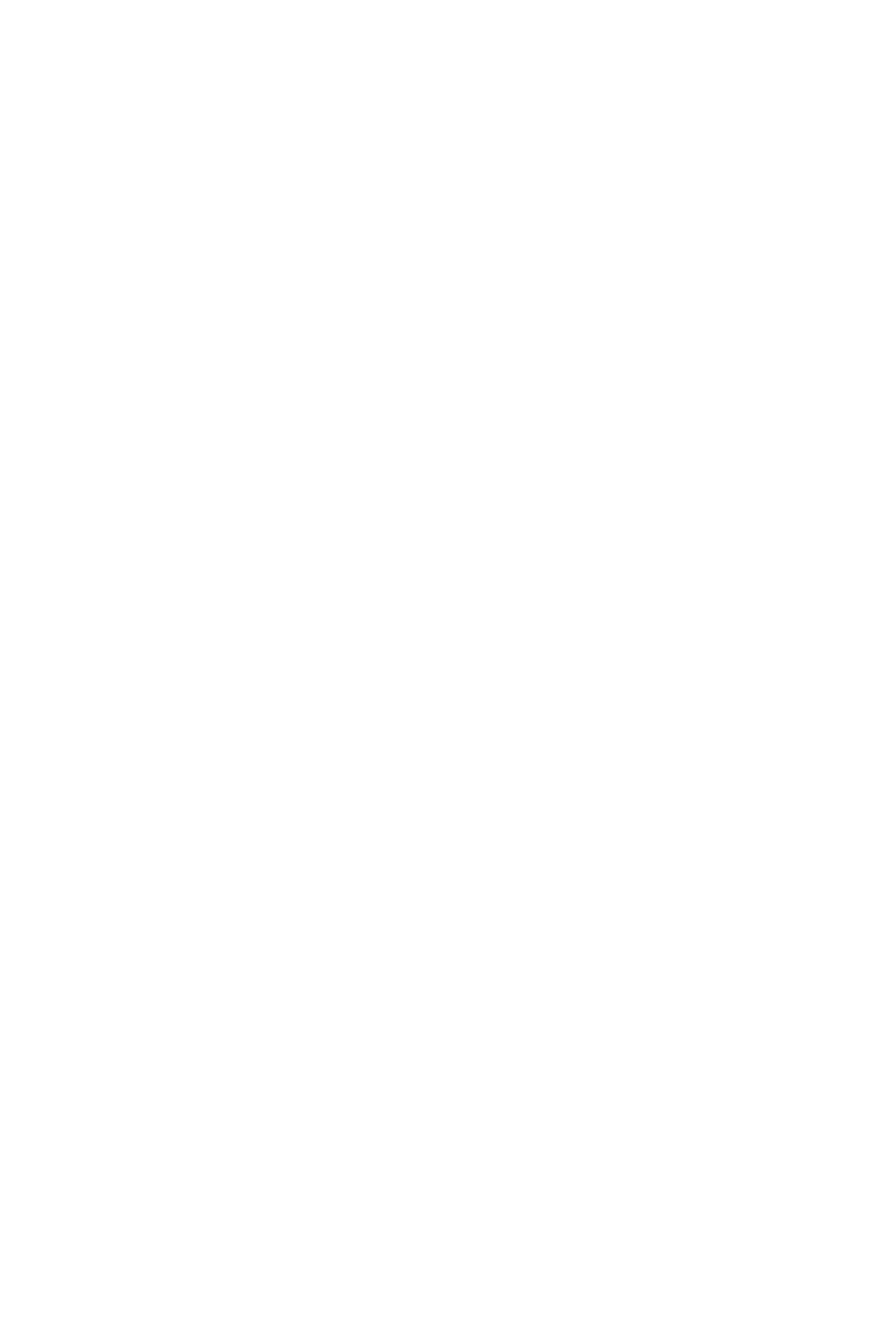
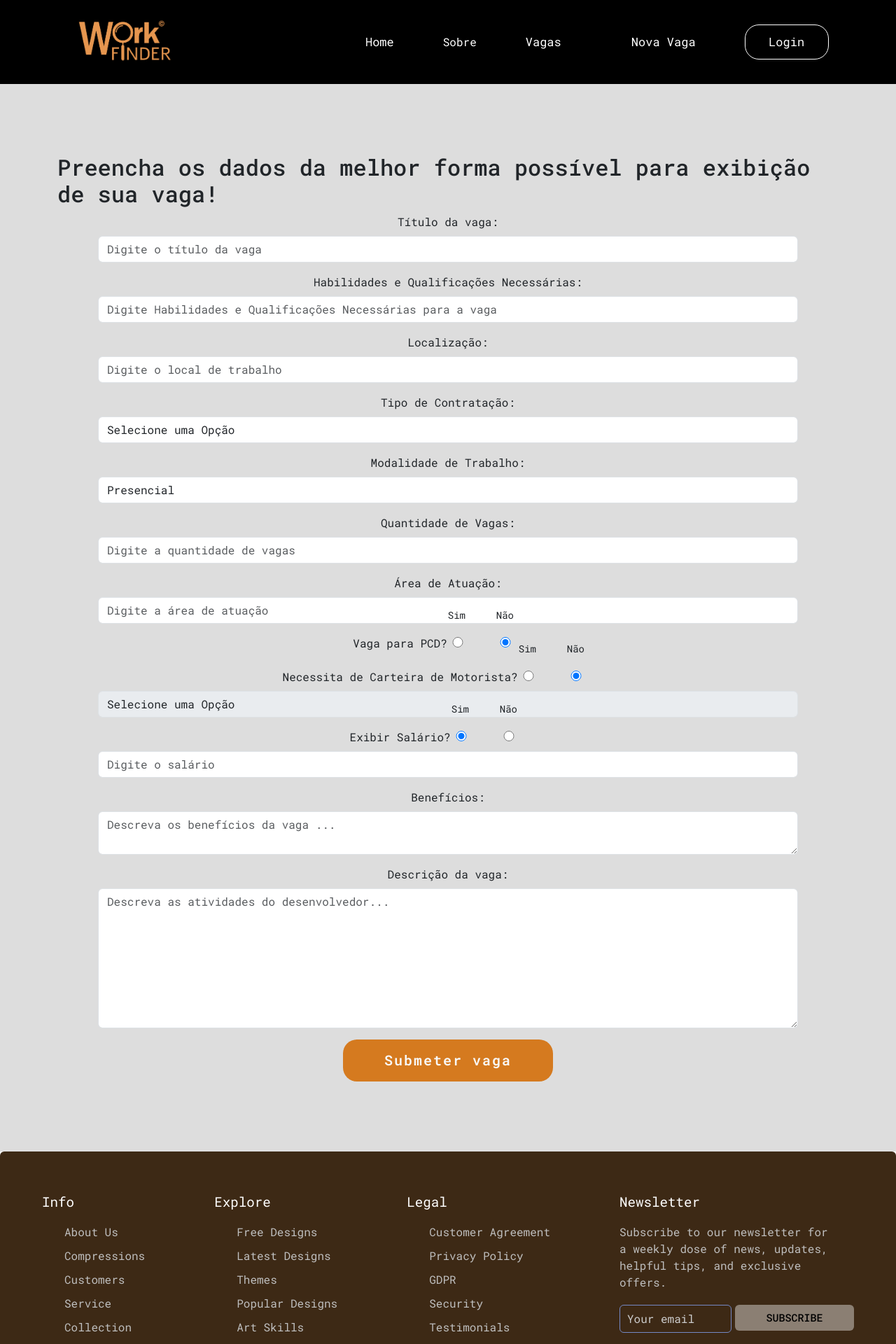
Before and after one commit to AugustoAlmondes/workfinder, a React (Vite) app: page /vacany in a window 1280 px wide. Before the commit this address had no page. Shown: the top 1920 px of the page at 70% size. Before the commit the page ends 800 px from the top, so only its background shows below. Built offline with nearby package versions, Linux system fonts and the light colour scheme.

Commit message:
Create Frame New vacany

```diff
--- a/src/components/Header.jsx
+++ b/src/components/Header.jsx
@@ -2,9 +2,11 @@ import '../styles/header.css'
 import Logo from '../assets/Logomarca.png'
 import PropTypes from 'prop-types'
 import { Link } from 'react-router-dom';
+// import handleLogout from '../pages/Home'
 
-function Header({ typeUser, fezLogin }) {
+function Header({ typeUser, fezLogin, handleLogout }) {
     // typeUser = Tipo de usuário - setTypeUser = função para alterar o tipo  de usuári
+
 
     return (
         <header>
@@ -16,16 +18,23 @@ function Header({ typeUser, fezLogin }) {
                         {/* <a href="index.html">Home</a> */}
                         <Link to={"/"}>Home</Link>
                     </li>
-                    <li className="l2 font-1 animate__animated animate__fadeIn animate__delay-1s" >
-                        <a href="#">Sobre
-                        </a>
+                    <li className="l2 font-1 animate__animated animate__fadeIn animate__delay-1s" onClick={handleLogout} >
+                        {
+                            fezLogin ?
+                                (
+                                    'Sair'
+                                ) :
+                                (
+                                    'Sobre'
+                                )
+                        }
                     </li>
-
                     {
                         (typeUser != 0 || !fezLogin) ?
                             (
                                 <li className="l3 font-1 animate__animated animate__fadeIn animate__delay-1s">
-                                    <a href="allvagas.html">Vagas</a>
+                                    {/* Vagas */}
+                                    <Link to="/vacany">Vagas</Link>
                                 </li>
                             ) : (
                                 <li style={{ display: 'none' }}></li>
@@ -71,6 +80,7 @@ function Header({ typeUser, fezLogin }) {
 Header.propTypes = {
     typeUser: PropTypes.number.isRequired,
     fezLogin: PropTypes.bool.isRequired,
+    handleLogout: PropTypes.func.isRequired
 };
 
 export default Header
--- a/src/pages/App.jsx
+++ b/src/pages/App.jsx
@@ -1,7 +1,9 @@
 import Home from './Home';
+import Login from './Login';
+import JobForms from './JobForms';
+// import TESTE from './Teste';
+
 import { BrowserRouter as Router, Route, Routes } from 'react-router-dom';
-import Login from './Login';
-
 import { useState } from 'react';
 
 function App() {
@@ -9,6 +11,9 @@ function App() {
     // console.log(users);
     const [fezLogin, setFezLogin] = useState(false); //True para logado e falso para deslogado
     const [typeUser, setTypeUser] = useState(1); //0 para empresa, 1 para usuário, 2 para adm
+
+
+
     return (
 
         <>
@@ -17,8 +22,9 @@ function App() {
             {/* <Login/> */}
             <Router>
                 <Routes>
-                    <Route path="/" element={<Home fezLogin={fezLogin} typeUser={typeUser} />} />
+                    <Route path="/" element={<Home fezLogin={fezLogin} typeUser={typeUser} setFezLogin={setFezLogin} setTypeUser={setTypeUser} />} />
                     <Route path="/login" element={<Login setFezLogin={setFezLogin} setTypeUser={setTypeUser} />} />
+                    <Route path="/vacany" element={<JobForms />} />
                 </Routes>
             </Router>
         </>
--- a/src/pages/Home.jsx
+++ b/src/pages/Home.jsx
@@ -15,20 +15,34 @@ import PropTypes from "prop-types"
 // import { useEffect } from 'react';
 
 import '../styles/Home.css';
+import { useEffect } from 'react';
 
-export default function Home({fezLogin, typeUser}) {
 
+
+export default function Home({fezLogin, typeUser, setFezLogin, setTypeUser}) {
+
+    function handleLogout() {
+        setFezLogin(false);
+        setTypeUser(1);
+
+        localStorage.removeItem('fezLogin');
+        localStorage.removeItem('typeUser');
+        window.location.reload();
+    }
+
+    useEffect(() => {
+        const savedLogin = localStorage.getItem('fezLogin');
+        const savedTypeUser = localStorage.getItem('typeUser');
+        if (savedLogin === 'true') {
+            setFezLogin(true);
+            setTypeUser(Number(savedTypeUser))
+        }
+    })
 
 
     let vagasCards = [];
     let nomeEmpresaVaga = ['Assai Atacadista', 'Engipec', 'Atacadão', 'Virtex', 'Carvalho', 'Moto Moura']
     let cargoVaga = ['Analista de Rede', 'Vendedor', 'Faxineiro', 'Atendente', 'Auxiliar de RH', 'Atendente']
-
-    // useEffect(() => {
-    //     if (!fezLogin) {
-    //         setTypeUser(1);
-    //     }
-    // }, [fezLogin]);
 
     // TEMPORÁRIO
     for (let index = 0; index < 6; index++) {
@@ -36,7 +50,7 @@ export default function Home({fezLogin, typeUser}) {
     }
     return (
         <>
-            <Header typeUser={typeUser} fezLogin={fezLogin} />
+            <Header typeUser={typeUser} fezLogin={fezLogin} handleLogout={handleLogout} />
             <HeaderPart2 />
 
             <main>
@@ -263,5 +277,7 @@ export default function Home({fezLogin, typeUser}) {
 
 Home.propTypes = {
     fezLogin: PropTypes.bool.isRequired,
-    typeUser: PropTypes.number.isRequired
+    typeUser: PropTypes.number.isRequired,
+    setTypeUser: PropTypes.func.isRequired,
+    setFezLogin: PropTypes.func.isRequired
 }
--- a/src/pages/JobForms.jsx
+++ b/src/pages/JobForms.jsx
@@ -1,7 +1,11 @@
+import Footer from '../components/Footer';
+import Header from '../components/Header';
+import '../styles/JobForms.css'
 export default function JobForms() {
     return (
         <>
-            <main>
+            <Header/>
+            <main className='jobforms'>
                 <div id="add-form-container" className="container">
                     <div className="row">
                         <div id="form-box" className="col-md-12">
@@ -101,7 +105,7 @@ export default function JobForms() {
                                 <label htmlFor="description">Descrição da vaga:</label>
                                 <textarea type="text" className="form-control" id="description" name="description"
                                     placeholder="Descreva as atividades do desenvolvedor..." required
-                                    style="height: 200px;"></textarea>
+                                    style={{height: "200px"}}></textarea>
                             </div>
 
                             <input type="button" value="Submeter vaga" id="enviar" className="enviar-button" />
@@ -112,6 +116,8 @@ export default function JobForms() {
                     </div>
                 </div>
             </main>
+
+            <Footer/>
         </>
     );
 }
--- a/src/pages/Login.jsx
+++ b/src/pages/Login.jsx
@@ -2,13 +2,15 @@ import Background from "../components/Background";
 import { useNavigate } from "react-router-dom"; // Importa useNavigate
 import { useState } from "react";
 import { toast, ToastContainer } from 'react-toastify';
+import PropTypes from 'prop-types';
 import 'react-toastify/dist/ReactToastify.css'; // Estilos do Toast
+// import { useEffect } from "react";
 
 import '../styles/Login.css'
 // import background from "../components/Background";
 
 
-export default function Login({setFezLogin, setTypeUser}) {
+export default function Login({ setFezLogin, setTypeUser }) {
     const navigate = useNavigate();
     const [frameLogin, setFrameLogin] = useState(2) //0 PARA EMPRESA, 1 PARA USUARIO E 2 PARA LOGIN
     const [isEnterprise, setIsEnterprise] = useState(null)
@@ -185,6 +187,8 @@ export default function Login({setFezLogin, setTypeUser}) {
 
                     setFezLogin(true);
                     setTypeUser(isEnterprise ? 0 : 1);
+                    localStorage.setItem('fezLogin', true);
+                    localStorage.setItem('typeUser', isEnterprise ? 0 : 1);
                     navigate("/");
                 }
                 else {
@@ -556,3 +560,8 @@ export default function Login({setFezLogin, setTypeUser}) {
         </>
     );
 }
+
+Login.propTypes = {
+    setFezLogin: PropTypes.func.isRequired,
+    setTypeUser: PropTypes.func.isRequired,
+}
--- /dev/null
+++ b/src/pages/Teste.jsx
@@ -0,0 +1,7 @@
+export default function TESTE() {
+    return (
+        <>
+        TESTE
+        </>
+    );
+}
--- /dev/null
+++ b/src/styles/JobForms.css
@@ -0,0 +1,83 @@
+.enviar-button{
+    cursor: pointer;
+    width: 100%;
+    padding: 0 16px;
+    border-radius: 1.25rem;
+    background: #216ce7;
+    color: #f9f9f9;
+    border: 0;
+    font-family: inherit;
+    font-size: 1rem;
+    font-weight: 600;
+    text-align: center;
+    letter-spacing: 2px;
+}
+
+.jobforms{
+    /* height: 100vh; */
+    padding: 100px 0;
+    display: flex;
+    justify-content: center;
+    align-items: center;
+    background-color: rgb(221, 221, 221);
+}
+
+
+.col-md-12
+{
+    display: flex;
+    flex-wrap: wrap;
+    justify-content: center;
+    h2{
+        font-family: Roboto Mono, sans-serif;
+    }
+    form{
+        /* display: flex;
+        flex-wrap: wrap;
+        justify-content: center;
+        align-items: center;
+        gap: 20px; */
+        width: 1000px;
+        text-align: center;
+    }
+}
+
+/* .form-group
+{
+    width: 400px;
+} */
+
+.enviar-button:hover{
+    background: #10449a;
+}
+
+option[value="none"]
+{
+    display: none;
+}
+
+#other-contract-type
+{
+    display: none;
+    margin-top: 10px;
+}
+
+input[type="radio"]
+{
+    width: 30px;
+    height: 15px;
+}
+
+#enviar
+{
+    height: 60px;
+    width: 300px;
+    background-color:  #d57a1f;
+    transition: .2s;
+    font-size: 20px;
+}
+
+#enviar:hover
+{
+    background-color:  #c2680e;
+}
```
Also changed, not shown: src/styles/index.css (+109 -0 lines).
